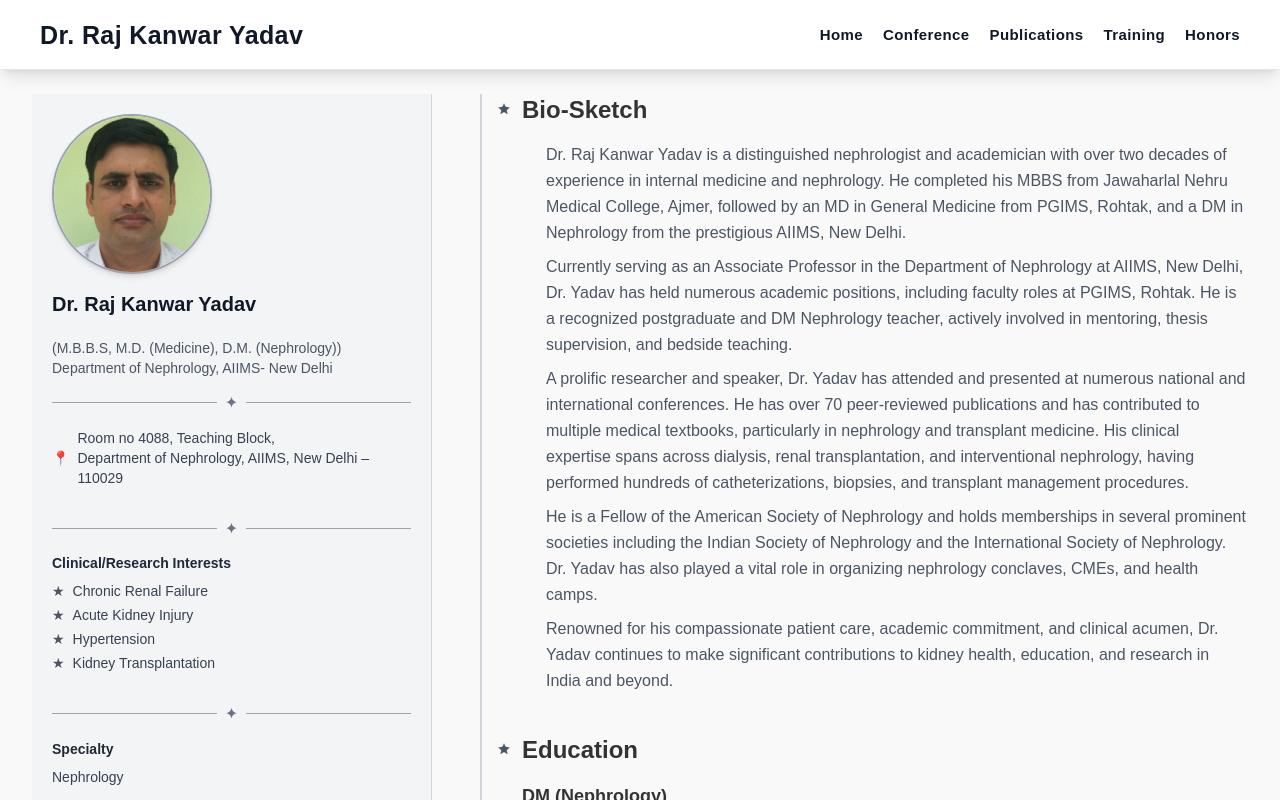
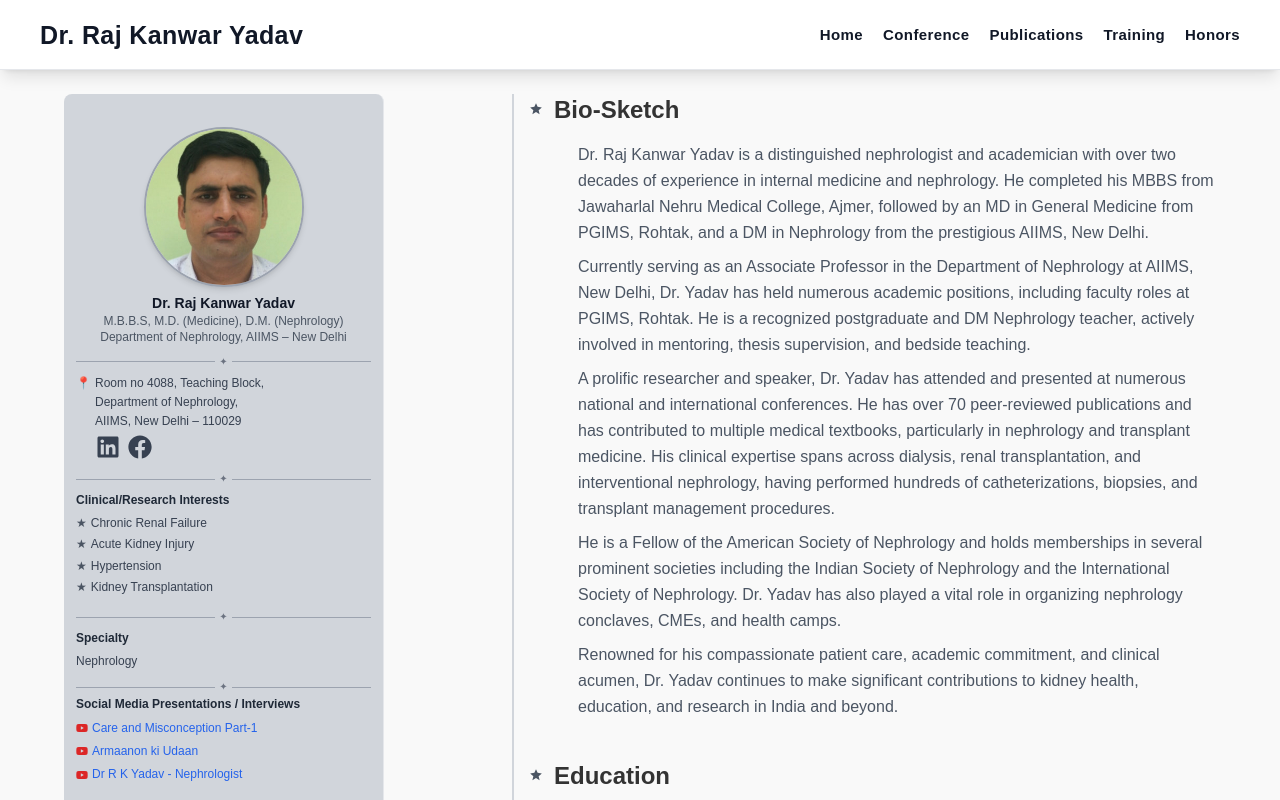
Before and after one commit to vignesh-vc/rajkanwar.yadav-2, a React (Create React App) app: page / in a window 1280 px wide. Shown: the top 800 px of the page. Built offline with nearby package versions, Linux system fonts and the light colour scheme.

Commit message:
update style

```diff
--- a/src/pages/About.js
+++ b/src/pages/About.js
@@ -318,59 +318,80 @@ const About = () => {
 
   return (
     <div className="min-h-screen px-2 sm:px-4 md:px-8 py-6 flex flex-col items-center">
-      <div className="w-full  max-w-7xl grid grid-cols-1 md:grid-cols-[400px,1fr] gap-8">
+      <div className="w-full  max-w-6xl grid grid-cols-1 md:grid-cols-[400px,1fr] gap-8">
+
         {/* Left Column */}
-        <div className="flex flex-col items-center md:items-start md:sticky md:top-20 md:self-start h-fit p-5 bg-gray-100 w-full text-center md:text-left border-r border-gray-300">
+        <div
+          className="flex flex-col items-start
+              md:sticky md:top-16 md:self-start
+              h-[calc(100vh-64px)]
+              p-3 bg-gray-300 w-full max-w-xs
+              text-left border-r pt-[33px] rounded-lg
+              overflow-y-auto"
+        >
           {/* Profile Image */}
           <img
             src={profileImg}
             alt="Dr. Raj Kanwar Yadav"
-            className="w-40 h-40 object-cover rounded-full shadow-md border-2 border-gray-400 mb-4"
+            className="w-40 h-40 object-cover rounded-full shadow-md border-2 border-gray-400 mb-2 self-center"
           />
 
           {/* Name + Designation */}
-          <h2 className="text-xl font-bold text-gray-900">Dr. Raj Kanwar Yadav</h2>
-          <p className="text-sm text-gray-600 font-medium">
-            <br /> (M.B.B.S, M.D. (Medicine), D.M. (Nephrology)) <br />Department of Nephrology, AIIMS- New Delhi
+          <h2 className="text-sm font-bold text-gray-900 leading-tight text-center w-full">
+            Dr. Raj Kanwar Yadav
+          </h2>
+          <p className="text-[12px] text-gray-600 font-medium mb-1 text-center w-full leading-snug">
+            M.B.B.S, M.D. (Medicine), D.M. (Nephrology)<br />
+            Department of Nephrology, AIIMS – New Delhi
           </p>
 
           {/* Divider */}
-          <div className="flex items-center w-full my-3">
+          <div className="flex items-center w-full my-1">
             <hr className="flex-grow border-t border-gray-400" />
-            <span className="px-2 text-gray-500">✦</span>
+            <span className="px-1 text-gray-500 text-[10px]">✦</span>
             <hr className="flex-grow border-t border-gray-400" />
           </div>
 
           {/* Contact Info */}
-          <section className="w-full text-sm space-y-2 mb-4">
-            {/* <div className="flex items-center gap-2 text-gray-700">
-              <span>📞</span> <span>(011) 456-7890</span>
-            </div>
-            <div className="flex items-center gap-2 text-gray-700">
-              <span>✉️</span> <span>raj.yadav@aiims.edu</span>
-            </div> */}
-            <div className="flex items-center gap-2 text-gray-700">
+          <section className="w-full text-[12px] space-y-1 mb-2 text-gray-700">
+            <div className="flex items-start gap-1">
               <span>📍</span>
               <span>
                 Room no 4088, Teaching Block,<br />
-                Department of Nephrology, AIIMS, New Delhi – 110029
+                Department of Nephrology,<br />
+                AIIMS, New Delhi – 110029
               </span>
             </div>
+
+            <ul className="flex items-start gap-2 pl-5">
+              {socialLinks.map((link, idx) => (
+                <li key={idx}>
+                  <a
+                    href={link.url}
+                    target="_blank"
+                    rel="noopener noreferrer"
+                    className="text-gray-700 hover:text-blue-600 text-xs"
+                  >
+                    {link.icon}
+                  </a>
+                </li>
+              ))}
+            </ul>
           </section>
 
           {/* Divider */}
-          <div className="flex items-center w-full my-3">
+          <div className="flex items-center w-full my-1">
             <hr className="flex-grow border-t border-gray-400" />
-            <span className="px-2 text-gray-500">✦</span>
+            <span className="px-1 text-gray-500 text-[10px]">✦</span>
             <hr className="flex-grow border-t border-gray-400" />
           </div>
 
           {/* Clinical/Research Interests */}
-          <section className="w-full text-sm mb-4">
-            <h3 className="font-bold text-gray-800 mb-2">Clinical/Research Interests</h3>
-            <ul className="space-y-1">
+          <section className="w-full text-[12px] mb-2">
+            <h3 className="font-bold text-gray-800 mb-1">Clinical/Research Interests</h3>
+            <ul className="space-y-0.5">
               {researchInterests.map((item, idx) => (
-                <li key={idx} className="flex items-center gap-2">
+                <li key={idx} className="flex items-center gap-1">
                   <span className="text-gray-600">★</span>
                   <span className="text-gray-700">{item}</span>
                 </li>
@@ -379,37 +400,39 @@ const About = () => {
           </section>
 
           {/* Divider */}
-          <div className="flex items-center w-full my-3">
+          <div className="flex items-center w-full my-1">
             <hr className="flex-grow border-t border-gray-400" />
-            <span className="px-2 text-gray-500">✦</span>
+            <span className="px-1 text-gray-500 text-[10px]">✦</span>
             <hr className="flex-grow border-t border-gray-400" />
           </div>
 
           {/* Specialty */}
-          <section className="w-full text-sm mb-4">
-            <h3 className="font-bold text-gray-800 mb-2">Specialty</h3>
+          <section className="w-full text-[12px] mb-2">
+            <h3 className="font-bold text-gray-800 mb-1">Specialty</h3>
             <p className="text-gray-700">{specialty}</p>
           </section>
 
           {/* Divider */}
-          <div className="flex items-center w-full my-3">
+          <div className="flex items-center w-full mb-[-5px">
             <hr className="flex-grow border-t border-gray-400" />
-            <span className="px-2 text-gray-500">✦</span>
+            <span className="px-1 text-gray-500 text-[10px]">✦</span>
             <hr className="flex-grow border-t border-gray-400" />
           </div>
 
           {/* Social Media Links */}
-          <section className="w-full text-sm">
-            <h3 className="font-bold text-gray-800 mb-2">Social Media Presentations / Interviews</h3>
-            <ul className="space-y-2">
+          <section className="w-full text-[12px]">
+            <h3 className="font-bold text-gray-800 mb-1">
+              Social Media Presentations / Interviews
+            </h3>
+            <ul className="space-y-1">
               <li>
                 <a
                   href="https://www.youtube.com/watch?v=P46IHWnac8c"
                   target="_blank"
                   rel="noopener noreferrer"
-                  className="flex items-center gap-2 text-blue-600 hover:underline"
+                  className="flex items-center gap-1 text-blue-600 hover:underline"
                 >
-                  <FaYoutube className="text-red-600 text-lg" />
+                  <FaYoutube className="text-red-600 text-xs" />
                   Care and Misconception Part-1
                 </a>
               </li>
@@ -418,9 +441,9 @@ const About = () => {
                   href="https://www.youtube.com/watch?v=-1h6bbxvWyM"
                   target="_blank"
                   rel="noopener noreferrer"
-                  className="flex items-center gap-2 text-blue-600 hover:underline"
+                  className="flex items-center gap-1 text-blue-600 hover:underline"
                 >
-                  <FaYoutube className="text-red-600 text-lg" />
+                  <FaYoutube className="text-red-600 text-xs" />
                   Armaanon ki Udaan
                 </a>
               </li>
@@ -429,15 +452,18 @@ const About = () => {
                   href="https://www.youtube.com/watch?v=93kjWZKpkb0"
                   target="_blank"
                   rel="noopener noreferrer"
-                  className="flex items-center gap-2 text-blue-600 hover:underline"
+                  className="flex items-center gap-1 text-blue-600 hover:underline"
                 >
-                  <FaYoutube className="text-red-600 text-lg" />
+                  <FaYoutube className="text-red-600 text-xs" />
                   Dr R K Yadav - Nephrologist
                 </a>
               </li>
             </ul>
           </section>
         </div>
+
+
+
 
         {/* Right Column */}
         <div className="flex flex-col gap-10 min-w-0 pl-4 w-full flex-1">
```
